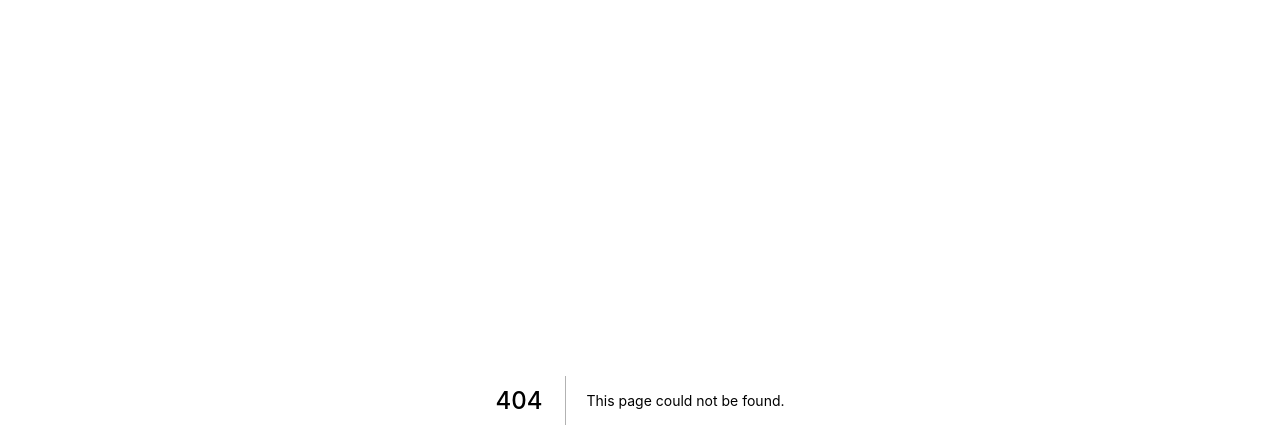
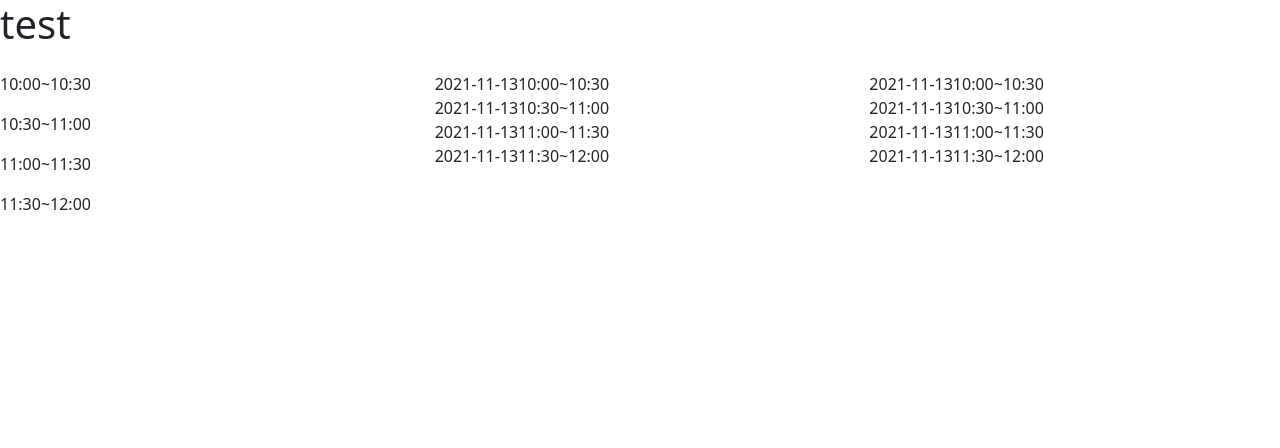
Before and after one commit to yuzuki-aritomo/ReserveTaskFrontend, a Next.js app in the folder next-app/: page /cal_week in a window 1280 px wide. Before the commit this address had no page. Shown: the top 448 px of the page. Built offline with nearby package versions, Linux system fonts and the light colour scheme.

Commit message:
add: 大枠完成

```diff
--- /dev/null
+++ b/next-app/src/components/calendar_week/CalWeek.tsx
@@ -0,0 +1,62 @@
+import {FC} from 'react'
+import { Row, Col } from "react-bootstrap"
+
+
+type CalTimeProps = {
+  day: string,
+  time: string,
+}
+const CalTime: FC<CalTimeProps> = (props) => {
+  return(
+    <div>
+      { props.day }
+      { props.time }
+    </div>
+  )
+}
+
+type CalDayProps = {
+  titleFlag: boolean,
+  day: string,
+}
+const CalDay: FC<CalDayProps> = ( props ) => {
+  const timeline = [
+    '10:00~10:30',
+    '10:30~11:00',
+    '11:00~11:30',
+    '11:30~12:00',
+  ]
+  return(
+    <div>
+      { props.titleFlag &&
+        timeline.map((value, index) => <p key={index}>{value}</p> )
+      }
+      { !props.titleFlag &&
+        timeline.map((value, index) =>
+          <CalTime key={index} day={props.day} time={ value } />
+        )
+      }
+    </div>
+  )
+}
+
+const CalWeek: FC = () => {
+  return(
+    <div>
+      <h1>test</h1>
+      <Row className="justify-content-md-center mt-4">
+        <Col md={4}>
+          <CalDay titleFlag={ true } day='2021-11-13'/>
+        </Col>
+        <Col md={4}>
+          <CalDay titleFlag={ false } day='2021-11-13'/>
+        </Col>
+        <Col md={4}>
+          <CalDay titleFlag={ false } day='2021-11-13'/>
+        </Col>
+      </Row>
+    </div>
+  )
+}
+
+export default CalWeek
--- /dev/null
+++ b/next-app/src/pages/cal_week/index.tsx
@@ -0,0 +1,13 @@
+import type { NextPage } from 'next'
+import CalWeek from 'src/components/calendar_week/CalWeek'
+
+const CalWeekPage: NextPage = () => {
+
+  return(
+    <div>
+      <CalWeek/>
+    </div>
+  )
+}
+
+export default CalWeekPage
```
